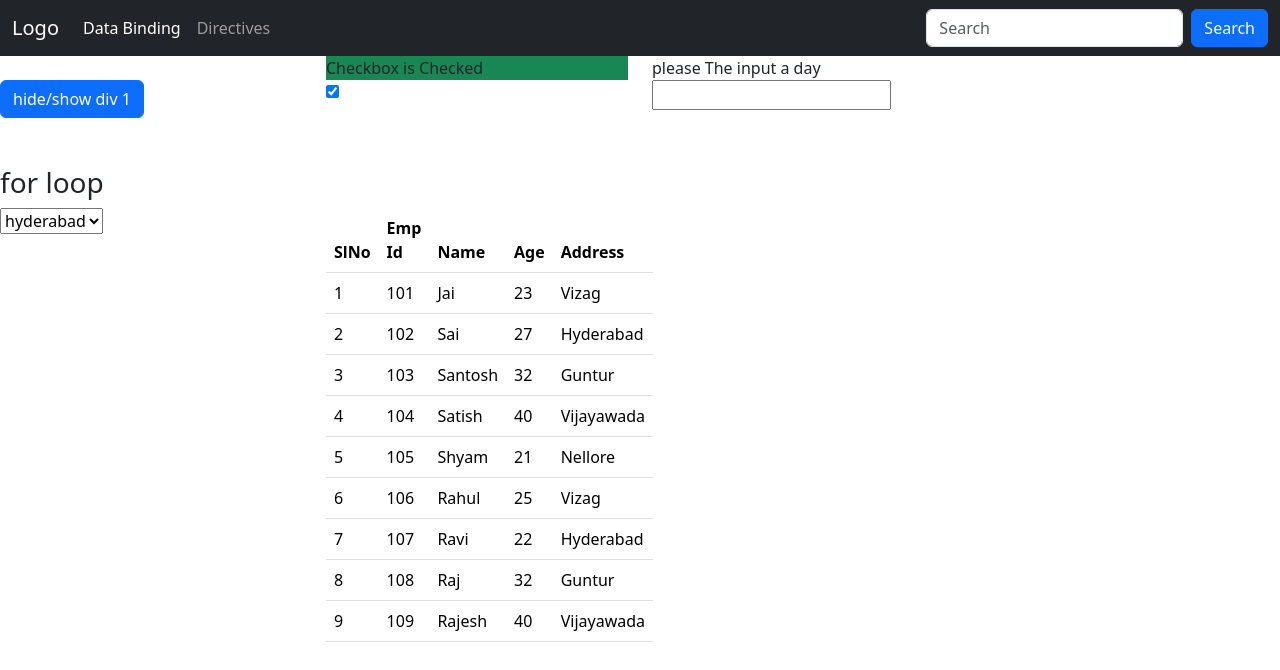
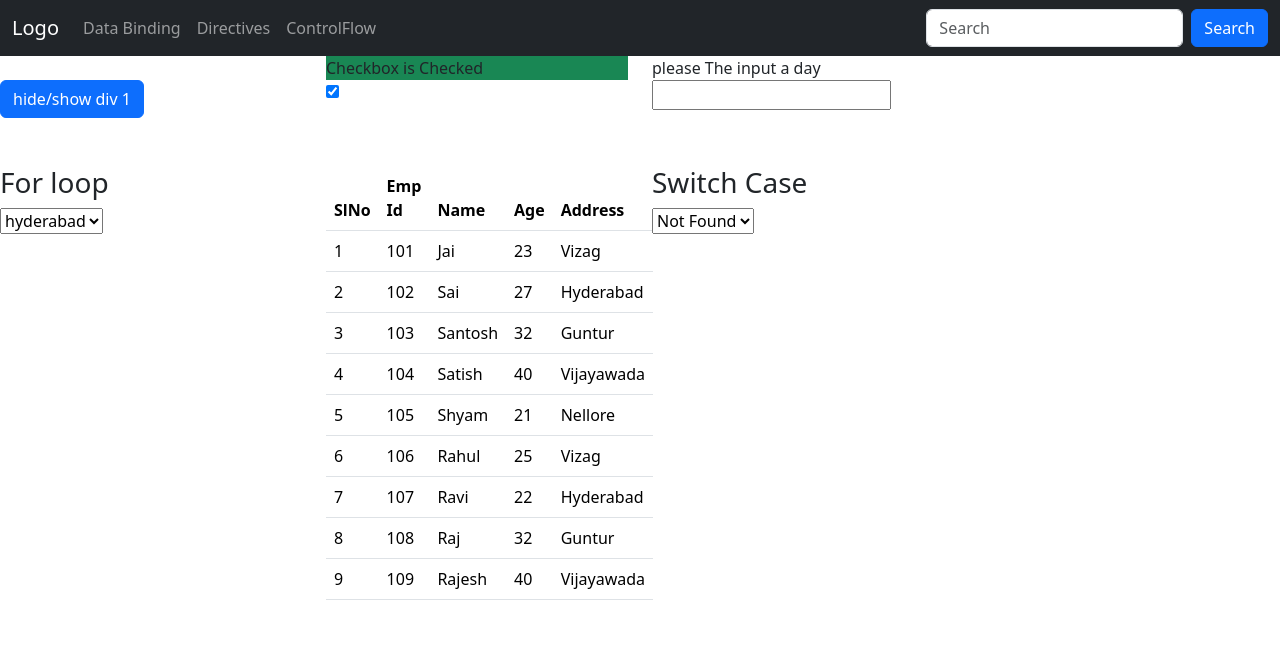
Before and after one commit to JaiSai2003/practice, an Angular app: page /controlFlow in a window 1280 px wide. Shown: the top 670 px of the page. Built offline with nearby package versions, Linux system fonts and the light colour scheme.

Commit message:
Switch case

```diff
--- a/src/app/app.component.html
+++ b/src/app/app.component.html
@@ -7,10 +7,13 @@
     <div class="collapse navbar-collapse" id="mynavbar">
       <ul class="navbar-nav me-auto">
         <li class="nav-item">
-          <a class="nav-link active" routerLink="dataBinding">Data Binding</a>
+          <a class="nav-link" routerLink="dataBinding">Data Binding</a>
         </li>
         <li class="nav-item">
           <a class="nav-link" [routerLink]="'directives'">Directives</a>
+        </li>
+        <li class="nav-item">
+          <a class="nav-link" routerLink="controlFlow">ControlFlow</a>
         </li>
       </ul>
       <form class="d-flex">
--- a/src/app/components/control-flow/control-flow.component.html
+++ b/src/app/components/control-flow/control-flow.component.html
@@ -53,8 +53,8 @@
 <br>
 <br>
 <div class="row">
-    <h3> for loop</h3>
     <div class="col-3">
+    <h3> For loop</h3>
         <select name="" id="">
             @for(city of cities; track $index) {
                 <option>{{city}}</option>
@@ -85,4 +85,35 @@
             </tbody>
         </table>
     </div>
+    <div class="col-3">
+        <h3>Switch Case</h3>
+        <select name="" id="">
+            @switch(dayName) {
+                @case("mon") {
+                    <option>Monday</option>
+                }
+                @case("tues") {
+                    <option>Tuesday</option>
+                }
+                @case("wednes") {
+                    <option>Wednesday</option>
+                }
+                @case("thurs") {
+                    <option>Thursday</option>
+                }
+                @case("fri") {
+                    <option>Friday</option>
+                }
+                @case("satur") {
+                    <option>Saturday</option>
+                }
+                @case("sun") {
+                    <option>Sunday</option>
+                }
+                @default {
+                    <option>Not Found</option>
+                }
+            }
+        </select>
+    </div>
 </div>
```
